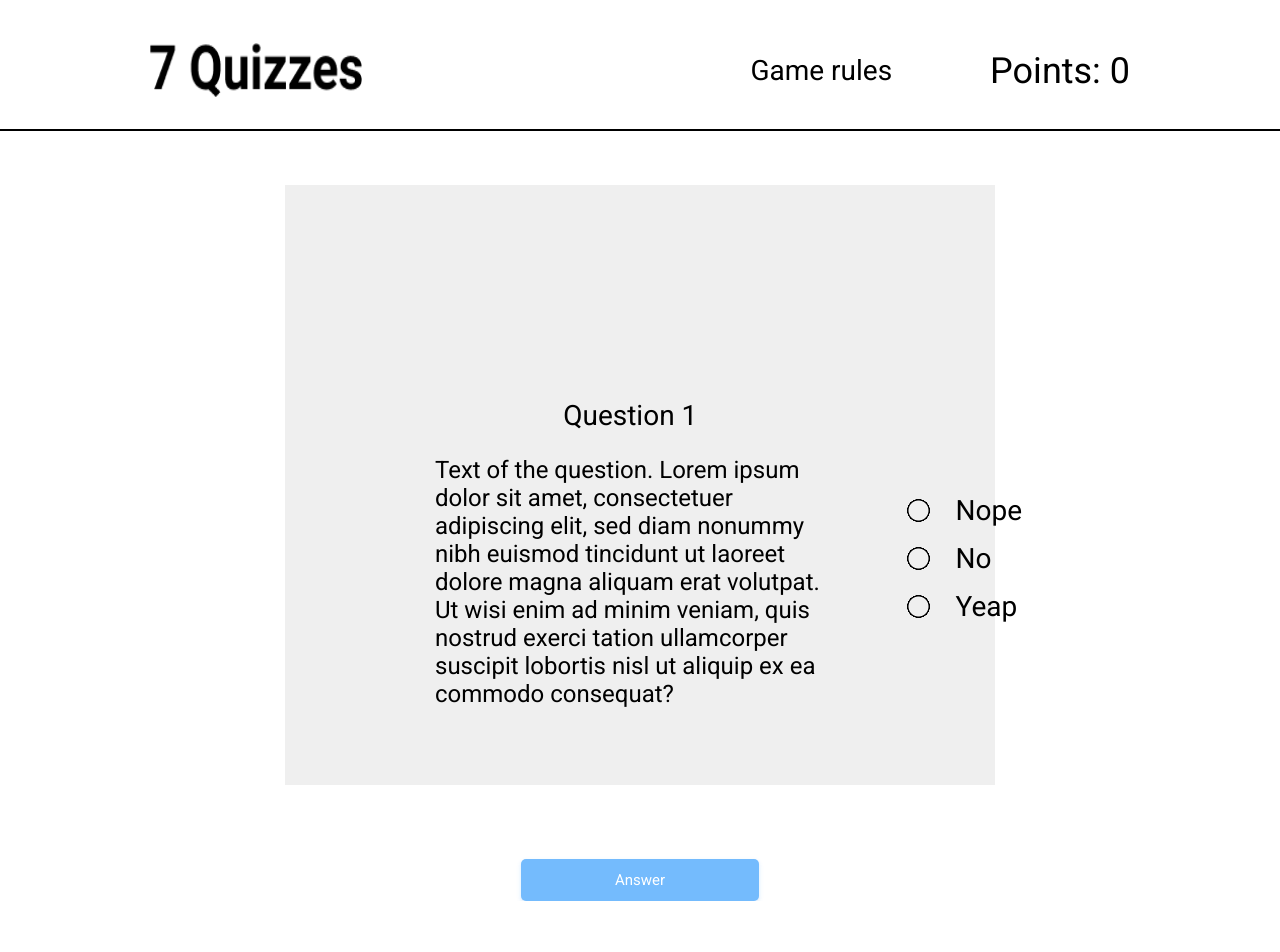
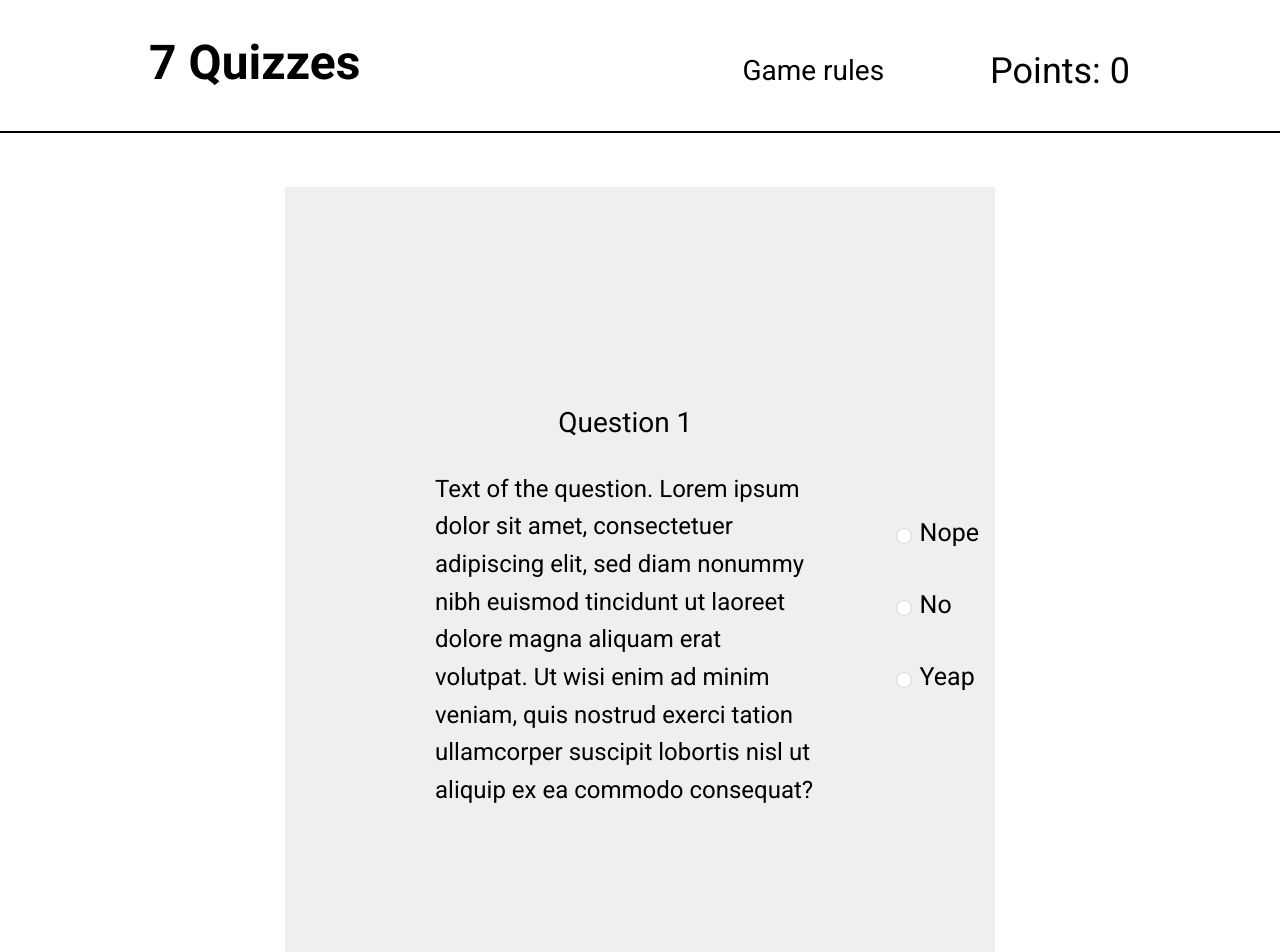
Before and after one commit to Neoxenr/7quizzes-frontend, a React (Create React App) app: page / in a window 1280 px wide. Shown: the top 952 px of the page. Before the commit the page ends 901 px from the top, so only its background shows below. Built offline with nearby package versions, Linux system fonts and the light colour scheme.

Commit message:
Homework 7

```diff
--- a/src/components/Button/Button.jsx
+++ b/src/components/Button/Button.jsx
@@ -2,29 +2,34 @@ import React from 'react';
 
 import PropTypes from 'prop-types';
 
+import { Button } from 'antd';
+
 import './style.css';
 
-const Button = (props) => (
-  <button
+const ButtonAntd = (props) => (
+  <Button
+    type="primary"
+    shape="round"
+    size="middle"
     className={`button ${props.className}`}
     disabled={props.disabled}
     onClick={props.onClick}
   >
     {props.children}
-  </button>
+  </Button>
 );
 
-Button.propTypes = {
+ButtonAntd.propTypes = {
   className: PropTypes.string,
   disabled: PropTypes.bool,
   onClick: PropTypes.func.isRequired,
-  children: PropTypes.string
+  children: PropTypes.string,
 };
 
-Button.defaultProps = {
+ButtonAntd.defaultProps = {
   className: '',
   disabled: false,
-  children: ''
+  children: '',
 };
 
-export default Button;
+export default ButtonAntd;
--- a/src/components/Button/style.css
+++ b/src/components/Button/style.css
@@ -1,24 +1,7 @@
 .button {
   display: inline-block;
-  width: 238px;
-  margin: 0 auto;
+  width: 200px;
+  margin: 0 auto 127px;
   font-family: Roboto, sans-serif;
   font-size: 15px;
-  border-radius: 5px;
-  border-color: transparent;
-  padding: 10px 40px;
-  color: #fff;
-  box-shadow: 0 2px 4px rgb(116 187 253 / 30%);
-  background-color: #74bbfd;
 }
-
-.button:disabled {
-  cursor: pointer;
-  background-color: #bdbdbd;
-}
-
-.button:active,
-.button:hover {
-  box-shadow: 0 2px 4px rgb(116 187 253 / 30%);
-  background-color: #49a7ff;
-}
--- a/src/components/Header/Header.jsx
+++ b/src/components/Header/Header.jsx
@@ -1,4 +1,6 @@
 import React from 'react';
+
+import { Image, Space } from 'antd';
 
 import './style.css';
 
@@ -6,11 +8,13 @@ import logo from './img/7Quizzes.png';
 
 const Header = () => (
   <header className="header">
-    <img className="header__logo" src={logo} alt="7Quizzes logo" />
-    <div className="header__info-block">
-      <a className="header__link" href="/">Game rules</a>
+    <Image src={logo} alt="7Quizzes logo" />
+    <Space>
+      <a className="header__link" href="/">
+        Game rules
+      </a>
       <span className="header__info-text">Points: 0</span>
-    </div>
+    </Space>
   </header>
 );
 
--- a/src/components/Header/style.css
+++ b/src/components/Header/style.css
@@ -4,17 +4,12 @@
   padding: 43px 150px 31px;
   justify-content: space-between;
   border-bottom: 2px #000 solid;
+  background-color: #fff;
 }
 
 .header__logo {
   width: 212px;
   height: 55px;
-}
-
-.header__info-block {
-  display: flex;
-  flex-direction: row;
-  align-items: center;
 }
 
 .header__link {
--- a/src/components/Question/Question.jsx
+++ b/src/components/Question/Question.jsx
@@ -1,44 +1,41 @@
 import React from 'react';
 import PropTypes from 'prop-types';
 
+import { Radio, Space } from 'antd';
+
 import './style.css';
 
-const Question = props => {
-  const answers = props.question.answers.map(answer => (
-    <>
-      <input className="answer-input" type="radio" name="answers" value={answer.id} id={answer.id} />
-      <label className="answer-label" key={answer.id} htmlFor={answer.id}>
-        {answer.text}
-      </label>
-    </>
+const Question = (props) => {
+  const answers = props.question.answers.map((answer) => (
+    <Radio className="answer" value={answer.id} key={answer.id} id={answer.id}>
+      {answer.text}
+    </Radio>
   ));
 
   return (
     <div className="question">
       <div className="question__body">
-        <header className="question__title">
-          {props.question.header}
-        </header>
-        <p className="question__text">
-          {props.question.text}
-        </p>
+        <header className="question__title">{props.question.header}</header>
+        <p className="question__text">{props.question.text}</p>
       </div>
-      <form className="answers">
-        {answers}
-      </form>
+      <Radio.Group>
+        <Space direction="vertical">{answers}</Space>
+      </Radio.Group>
     </div>
   );
 };
 
 Question.propTypes = {
   question: PropTypes.exact({
-    answers: PropTypes.arrayOf(PropTypes.exact({
-      id: PropTypes.string,
-      text: PropTypes.string,
-    })),
+    answers: PropTypes.arrayOf(
+      PropTypes.exact({
+        id: PropTypes.string,
+        text: PropTypes.string,
+      }),
+    ),
     header: PropTypes.string,
     text: PropTypes.string,
-  }).isRequired
+  }).isRequired,
 };
 
 export default Question;
--- a/src/components/Question/style.css
+++ b/src/components/Question/style.css
@@ -1,12 +1,11 @@
 .question {
   margin: 214px 0 127px 150px;
   display: flex;
-  width: 100%;
   align-items: center;
 }
 
 .question__body {
-  width: 55%;
+  width: 68%;
   display: flex;
   flex-direction: column;
   align-items: center;
@@ -17,6 +16,7 @@
   font-size: 28px;
   font-weight: 500;
   color: #000;
+  margin-bottom: 26px;
 }
 
 .question__text {
@@ -25,34 +25,9 @@
   color: #000;
 }
 
-.answers {
-  display: flex;
-  flex-direction: column;
-}
-
-.answer-input {
-  display: none;
-}
-
-.answer-label {
-  display: flex;
-  font-size: 28px;
+.answer {
+  font-size: 25px;
   font-weight: 400;
   color: #000;
-  flex-direction: row;
-  align-items: center;
-  margin-bottom: 15px;
+  margin-bottom: 25px;
 }
-
-.answer-label::before {
-  content: "";
-  display: block;
-  width: 25px;
-  height: 25px;
-  margin-right: 25px;
-  background: radial-gradient(#efefef 54%, #000 59%, #000 64%, #efefef 65%);
-}
-
-.answer-input:checked + .answer-label::before {
-  background: radial-gradient(#000 40%, #efefef 42%, #efefef 54%, #000 59%, #000 63%, #efefef 65%);
-}
--- a/src/index.css
+++ b/src/index.css
@@ -1,10 +1,8 @@
 html {
-
   height: 100%;
 }
 
 body {
-
   margin: 0;
   font-family:
     Roboto,
@@ -21,6 +19,5 @@ body {
 }
 
 #root {
-
   height: 100%;
 }
--- a/src/index.jsx
+++ b/src/index.jsx
@@ -1,5 +1,7 @@
 import React from 'react';
 import ReactDOM from 'react-dom';
+
+import 'antd/dist/antd.min.css';
 
 import Game from './pages/Game/Game';
 
@@ -9,5 +11,5 @@ ReactDOM.render(
   <React.StrictMode>
     <Game />
   </React.StrictMode>,
-  document.getElementById('root')
+  document.getElementById('root'),
 );
--- a/src/layouts/GameLayout/GameLayout.jsx
+++ b/src/layouts/GameLayout/GameLayout.jsx
@@ -1,6 +1,7 @@
 import React from 'react';
 import PropTypes from 'prop-types';
 
+import { Layout } from 'antd';
 import Header from '../../components/Header/Header';
 
 import './style.css';
@@ -8,9 +9,7 @@ import './style.css';
 const GameLayout = (props) => (
   <>
     <Header />
-    <main className="page">
-      {props.children}
-    </main>
+    <Layout.Content>{props.children}</Layout.Content>
   </>
 );
 
--- a/src/pages/Game/Game.jsx
+++ b/src/pages/Game/Game.jsx
@@ -2,7 +2,7 @@ import React from 'react';
 
 import GameLayout from '../../layouts/GameLayout/GameLayout';
 import Question from '../../components/Question/Question';
-import Button from '../../components/Button/Button';
+import ButtonAntd from '../../components/Button/Button';
 
 import './style.css';
 
@@ -31,7 +31,9 @@ const Game = () => {
       <div className="game">
         <Question question={question} />
         {/* eslint-disable-next-line no-alert */}
-        <Button onClick={() => alert('Answer is accepted')}>Answer</Button>
+        <ButtonAntd onClick={() => alert('Answer is accepted')}>
+          Answer
+        </ButtonAntd>
       </div>
     </GameLayout>
   );
```
Also changed, not shown: src/.eslintrc.js, src/layouts/GameLayout/style.css (line endings or trailing spaces), src/logo.svg (deleted).
